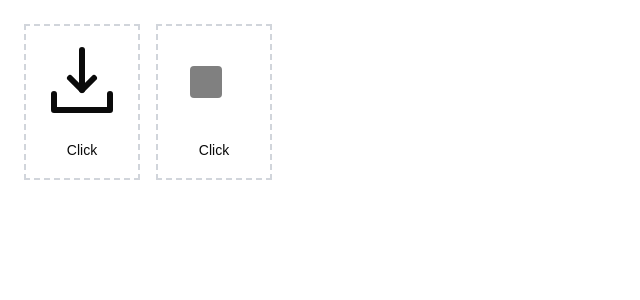
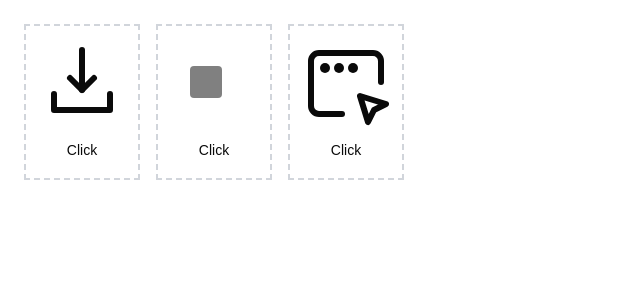
Before and after one commit to arrizkyhp/nextjs-tailwind, a Next.js app: page /learn/svg in a window 1280 px wide. Shown: the top 300 px of the page, without its empty margins (0-640 px from the left). Built offline with nearby package versions, Linux system fonts and the light colour scheme.

Commit message:
feat: add cursor click and set tsconfig feature

```diff
--- a/app/learn/svg/page.tsx
+++ b/app/learn/svg/page.tsx
@@ -1,6 +1,6 @@
 "use client";
 
-import IconMotion from "@@/features/svg-learn/views/IconMotion";
+import IconMotion from "@/features/svg-learn/views/IconMotion";
 
 const LearnSVG = () => {
     return (
--- a/components/ui/button.tsx
+++ b/components/ui/button.tsx
@@ -2,7 +2,7 @@ import * as React from "react"
 import { Slot } from "@radix-ui/react-slot"
 import { cva, type VariantProps } from "class-variance-authority"
 
-import { cn } from "@@/lib/utils"
+import { cn } from "@/lib/utils"
 
 const buttonVariants = cva(
   "inline-flex items-center justify-center gap-2 whitespace-nowrap rounded-md text-sm font-medium transition-colors focus-visible:outline-none focus-visible:ring-1 focus-visible:ring-ring disabled:pointer-events-none disabled:opacity-50 [&_svg]:pointer-events-none [&_svg]:size-4 [&_svg]:shrink-0",
--- a/features/svg-learn/views/IconMotion/IconMotion.module.scss
+++ b/features/svg-learn/views/IconMotion/IconMotion.module.scss
@@ -1,25 +1 @@
 @import "../IconMotion/styles/animation";
-.arrow {
-  &.animate {
-    animation: arrowDown 0.1s forwards, arrowUp 0.1s forwards 0.1s;
-  }
-}
-
-.tray {
-  &.animate {
-    animation: trayDown 0.1s forwards 0.1s, trayUp 0.2s forwards 0.2s;
-  }
-}
-
-.checkmark {
-  stroke-dasharray: 10px;
-
-  &.animate {
-  animation: checked 0.2s linear forwards;
-  }
-
-  &.uncheck {
-    stroke-dashoffset: 0;
-    animation: unchecked 0.2s linear forwards;
-  }
-}
--- a/features/svg-learn/views/IconMotion/IconMotion.tsx
+++ b/features/svg-learn/views/IconMotion/IconMotion.tsx
@@ -1,12 +1,15 @@
-import SVGDownload from "@@/features/svg-learn/views/IconMotion/components/SVGDownload/SVGDownload";
-import SVGChecklist from "@@/features/svg-learn/views/IconMotion/components/SVGChecklist/SVGChecklist";
+import SVGDownload from "@/features/svg-learn/views/IconMotion/components/SVGDownload/SVGDownload";
+import SVGChecklist from "@/features/svg-learn/views/IconMotion/components/SVGChecklist/SVGChecklist";
+import SVGCursorClick from "@/features/svg-learn/views/IconMotion/components/SVGCursorClick/SVGCursorClick";
 
 const IconMotion = () => {
 
     return (
         <div className="flex mt-6 mx-6 gap-4">
-            <SVGDownload />
-           <SVGChecklist />
+            <SVGDownload/>
+            <SVGChecklist/>
+            <SVGCursorClick />
+
         </div>
 
     )
--- /dev/null
+++ b/features/svg-learn/views/IconMotion/components/SVGChecklist/SVGChecklist.module.scss
@@ -0,0 +1,14 @@
+@import "../../styles/animation";
+
+.checkmark {
+  stroke-dasharray: 10px;
+
+  &.animate {
+    animation: checked 0.2s linear forwards;
+  }
+
+  &.uncheck {
+    stroke-dashoffset: 0;
+    animation: unchecked 0.2s linear forwards;
+  }
+}
--- a/features/svg-learn/views/IconMotion/components/SVGChecklist/SVGChecklist.tsx
+++ b/features/svg-learn/views/IconMotion/components/SVGChecklist/SVGChecklist.tsx
@@ -1,7 +1,7 @@
 import {useState} from "react";
 
-import styles from '../../IconMotion.module.scss';
-import {Button} from "@@/components/ui/button";
+import styles from './SVGChecklist.module.scss';
+import {Button} from "@/components/ui/button";
 
 const SVGChecklist = () => {
     const [animateChecklist, setAnimateChecklist] = useState<boolean>(false)
--- /dev/null
+++ b/features/svg-learn/views/IconMotion/components/SVGCursorClick/SVGCursorClick.module.scss
@@ -0,0 +1,43 @@
+@import "../../styles/animation";
+
+.cursor {
+  &.animate {
+    animation: moveCursor 0.2s forwards, moveCursorBack 0.3s forwards 0.2s;
+  }
+}
+
+.maskRect {
+  &.animate {
+    animation: resizeMaskRect .2s forwards, resizeMaskRectBack 0.3s forwards 0.2s;
+  }
+}
+
+.maskCircleX {
+  &.animate {
+    animation: moveCircleX .2s, moveCircleXBack 0.3s 0.2s;
+  }
+}
+
+.maskCircleY {
+  &.animate {
+    animation: moveCircleY .2s, moveCircleYBack 0.3s 0.2s;
+  }
+}
+
+.circleOne{
+  &.animate {
+    animation: circleDown .3s 0.3s, circleDownBack 0.3s 0.5s;
+  }
+}
+
+.circleTwo{
+  &.animate {
+    animation: circleDown .3s 0.6s, circleDownBack 0.3s 0.8s;
+  }
+}
+
+.circleThree{
+  &.animate {
+    animation: circleDown .3s 0.7s, circleDownBack 0.3s 1s;
+  }
+}
--- /dev/null
+++ b/features/svg-learn/views/IconMotion/components/SVGCursorClick/SVGCursorClick.tsx
@@ -0,0 +1,67 @@
+import { useState } from "react";
+
+import styles from './SVGCursorClick.module.scss';
+import {Button} from "@/components/ui/button";
+
+const SVGCursorClick = () => {
+    const [animateSVG, setAnimateSVG] = useState<boolean>(false)
+
+    const handleAnimationChecklist = () => {
+        setAnimateSVG(false);
+        setTimeout(() => setAnimateSVG(true), 40);
+    };
+    return (
+        <div className="flex flex-col p-2 border-2 border-dashed border-gray-300">
+            <div className="flex flex-col items-center w-fit">
+                <svg
+                    aria-hidden="true"
+                    viewBox="0 0 24 24"
+                    width="96"
+                    fill="none"
+                >
+                    <defs>
+                        <mask id="mask">
+                            <rect width="100%" height="100%" fill="white"/>
+                            <rect className={`${styles.maskRect} ${animateSVG ? styles.animate : ''}`} x="11" y="12" width="14" height="14" fill="black"/>
+                            <circle className={`${styles.maskCircleX} ${animateSVG ? styles.animate : ''}`} cx="11" cy="20" r="0.75" fill="white"/>
+                            <circle className={`${styles.maskCircleY} ${animateSVG ? styles.animate : ''}`} cx="20.75" cy="12" r="0.75" fill="white"/>
+                        </mask>
+                    </defs>
+                    <rect
+                        mask="url(#mask)"
+                        stroke="currentColor"
+                        strokeWidth="1.5"
+                        x="3.25"
+                        y="4.75"
+                        width="17.5"
+                        height="15.25"
+                        rx="2"
+                    />
+                    <circle className={`${styles.circleOne} ${animateSVG ? styles.animate : ''}`} r="1.25" fill="currentColor" cx="6.75" cy="8.5"/>
+                    <circle className={`${styles.circleTwo} ${animateSVG ? styles.animate : ''}`} r="1.25" fill="currentColor" cx="10.25" cy="8.5"/>
+                    <circle className={`${styles.circleThree} ${animateSVG ? styles.animate : ''}`} r="1.25" fill="currentColor" cx="13.75" cy="8.5"/>
+                    <path
+                        className={`${styles.cursor} ${animateSVG ? styles.animate : ''}`}
+                        d="M15.5 15.5L22 17.5L19 19L17.5 22L15.5 15.5Z"
+                        stroke="currentColor"
+                        strokeWidth="1.5"
+                        strokeLinecap="round"
+                        strokeLinejoin="round"
+                    />
+                </svg>
+                <Button
+                    onClick={() => {
+                        handleAnimationChecklist()
+                    }}
+                    variant="ghost"
+                    size="lg">
+                    Click
+                </Button>
+            </div>
+
+        </div>
+
+    )
+}
+
+export default SVGCursorClick;
--- /dev/null
+++ b/features/svg-learn/views/IconMotion/components/SVGDownload/SVGDownload.module.scss
@@ -0,0 +1,13 @@
+@import "../../styles/animation";
+
+.arrow {
+  &.animate {
+    animation: arrowDown 0.1s forwards, arrowUp 0.1s forwards 0.1s;
+  }
+}
+
+.tray {
+  &.animate {
+    animation: trayDown 0.1s forwards 0.1s, trayUp 0.2s forwards 0.2s;
+  }
+}
--- a/features/svg-learn/views/IconMotion/components/SVGDownload/SVGDownload.tsx
+++ b/features/svg-learn/views/IconMotion/components/SVGDownload/SVGDownload.tsx
@@ -1,7 +1,7 @@
 import {useState} from "react";
 
-import styles from '../../IconMotion.module.scss';
-import {Button} from "@@/components/ui/button";
+import styles from './SVGDownload.module.scss';
+import {Button} from "@/components/ui/button";
 
 const SVGDownload = () => {
     const [animate, setAnimate] = useState<boolean>(false)
--- a/features/svg-learn/views/IconMotion/styles/animation.scss
+++ b/features/svg-learn/views/IconMotion/styles/animation.scss
@@ -54,3 +54,107 @@
     transform: translateY(0);
   }
 }
+
+@keyframes resizeMaskRect {
+  0% {
+    transform: translate(0, 0);
+  }
+
+  100% {
+    transform: translate(-1.5px, -1.5px);
+  }
+}
+
+@keyframes resizeMaskRectBack {
+  0% {
+    transform: translate(-1.5px, -1.5px);
+  }
+
+  100% {
+    transform: translate(0, 0);
+
+  }
+}
+
+@keyframes moveCursor {
+  0% {
+    transform: translate(0, 0);
+  }
+
+  100% {
+    transform: translate(-3px, -3px);
+  }
+}
+
+@keyframes moveCursorBack {
+  0% {
+    transform: translate(-3px, -3px);
+  }
+
+  100% {
+    transform: translate(0, 0);
+  }
+}
+
+@keyframes moveCircleY {
+  0% {
+    transform: translate(0, 0);
+  }
+
+  100% {
+    transform: translate(0, -1.5px);
+  }
+}
+
+@keyframes moveCircleYBack {
+  0% {
+    transform: translate(0, -1.5px);
+
+  }
+
+  100% {
+    transform: translate(0, 0);;
+  }
+}
+
+@keyframes moveCircleX {
+  0% {
+    transform: translate(0, 0);
+  }
+
+  100% {
+    transform: translate(-1.5px, 0);
+  }
+}
+
+@keyframes moveCircleXBack {
+  0% {
+    transform: translate(-1.5px, 0);
+
+  }
+
+  100% {
+    transform: translate(0, 0);;
+  }
+}
+
+@keyframes circleDown {
+  0% {
+    transform: translate(0, 0);
+  }
+
+  100% {
+    transform: translate(0, 3px);
+  }
+}
+
+@keyframes circleDownBack {
+  0% {
+    transform: translate(0, 3px);
+
+  }
+
+  100% {
+    transform: translate(0, 0);;
+  }
+}
--- a/tsconfig.json
+++ b/tsconfig.json
@@ -19,7 +19,7 @@
       }
     ],
     "paths": {
-      "@@/*": ["./*"]
+      "@/*": ["./*"]
     }
   },
   "include": ["next-env.d.ts", "**/*.ts", "**/*.tsx", ".next/types/**/*.ts"],
```
